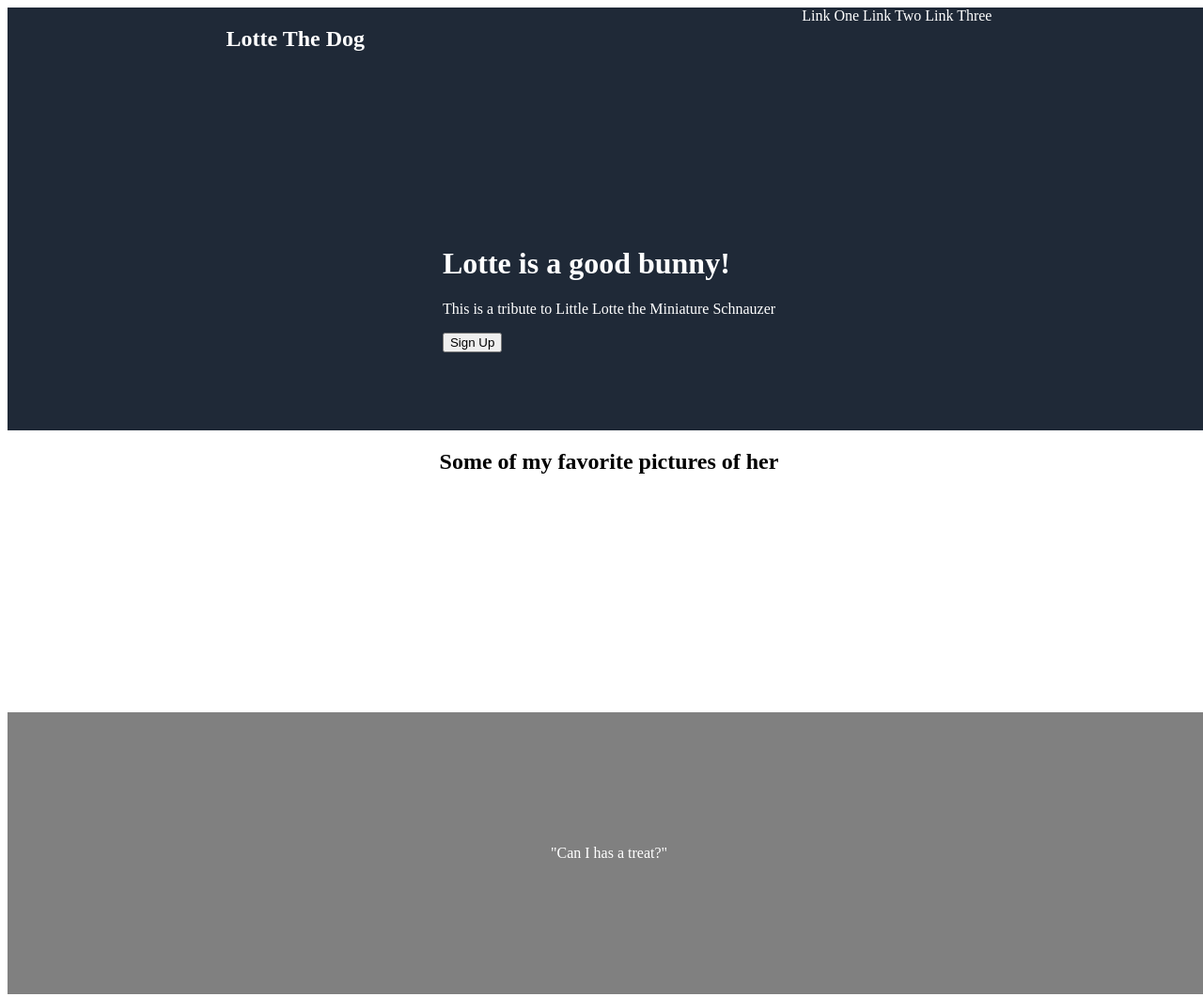
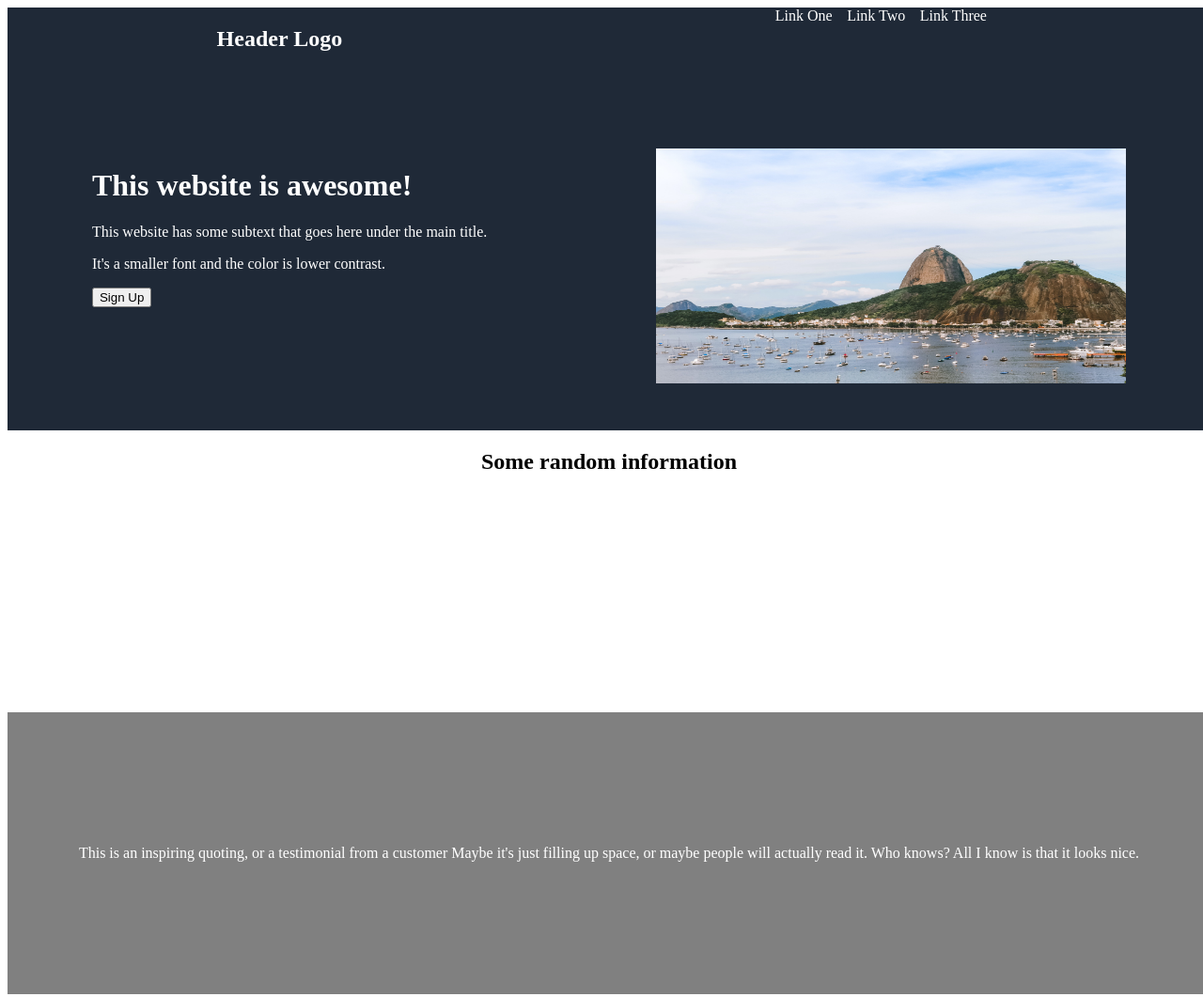
Before and after one commit to MajesticGoat/landing-page, a plain HTML site: page index.html in a window 1280 px wide. Shown: the top 1061 px of the page at 94% size. Drawn offline with Linux system fonts and the light colour scheme.

Commit message:
added image to the section just below the header. fixed some more styling.

```diff
--- a/index.html
+++ b/index.html
@@ -10,7 +10,7 @@
 <body>
     <div class="main-container">
         <div class="header-container">
-            <div class="header-text"><h2>Lotte The Dog</h2></div>
+            <div class="header-text"><h2>Header Logo</h2></div>
             <div class="header-links">
                 <a>Link One</a>
                 <a>Link Two</a>
@@ -18,22 +18,28 @@
             </div>
         </div>
         <div class="hero-container">
-            <Div>
-            <h1>Lotte is a good bunny!</h1>
-            <p>This is a tribute to Little Lotte the Miniature Schnauzer</p>
+            <div class="hero-item">
+            <h1>This website is awesome!</h1>
+            <p>This website has some subtext that goes here under the main title.</p>
+            <p>It's a smaller font and the color is lower contrast.</p>
             <button type="button">Sign Up</button>
-            </Div>
-            <img>
+            </div>
+            <div class="hero-image"><img src="sugarloaf.jpg" alt="Sugarloaf"></div>
         </div>
         </div>
         <div class="images-container">
-            <h2>Some of my favorite pictures of her</h2>
+            <h2>Some random information</h2>
             <img>
             <img>
             <img>
             <img>
         </div>
-        <div class="quote-container">"Can I has a treat?"</div>
+        <div class="quote-container">
+            <p>This is an inspiring quoting, or a testimonial from a customer
+            Maybe it's just filling up space, or maybe people will actually read it.
+            Who knows? All I know is that it looks nice.
+            </p>
+        </div>
         <div class="action-container"></div>
         <div class="footer-container">Copyright 2022 Danny Happoldt</div>
     </div>
--- a/styling.css
+++ b/styling.css
@@ -14,12 +14,10 @@
     font: roboto;
 }
 
-.header-text.header-links {
-    height: 50px;
-    width: 30px;
-    padding: 10px;
-    margin: 30px;
-    border: 10px;
+.header-links {
+    display:flex;
+    justify-content: space-evenly;
+    flex: 0 0 20%
 }
 
 .hero-container {
@@ -29,8 +27,14 @@
     color: white;
     display: flex;
     font: roboto;
-    justify-content: center;
-    align-items: center;
+    justify-content: space-around;
+}
+
+
+.hero-image img {
+    width: 500px;
+    height: 250px;
+    align-items:flex-end
 }
 
 
@@ -75,6 +79,7 @@
 
 .footer-container {
     background-color: #1F2937;
+    color: white;
     width: 100vw;
     height: 100px;
     display:flex;
```
Also changed, not shown: sugarloaf.jpg (added).
